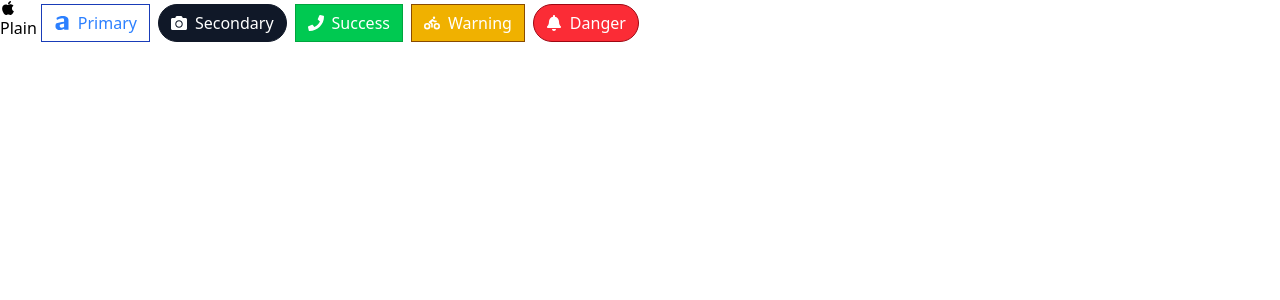
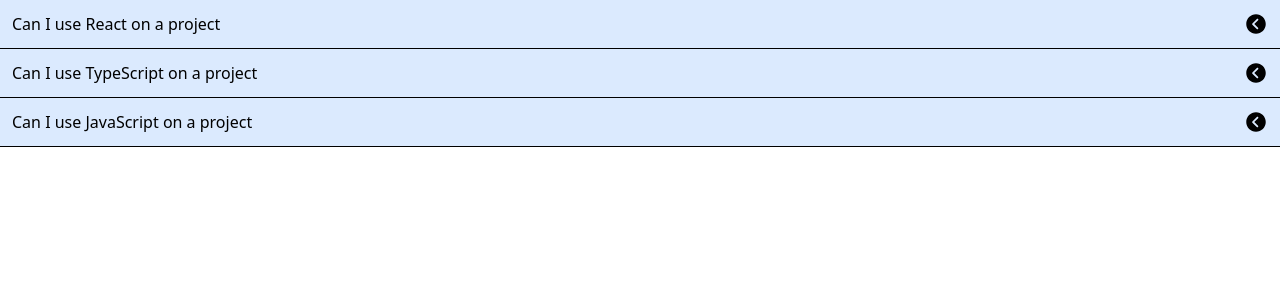
Before and after one commit to jaroslawkubiak/react_v2, a React (Vite) app in the folder 10-comps/: page / in a window 1280 px wide. Shown: the top 300 px of the page. Built offline with nearby package versions, Linux system fonts and the light colour scheme.

Commit message:
section 10 - accorion component

```diff
--- a/10-comps/src/App.js
+++ b/10-comps/src/App.js
@@ -1,65 +1,30 @@
-import Button from "./Button";
-import {
-  FaAmilia,
-  FaApple,
-  FaBell,
-  FaBiking,
-  FaCamera,
-  FaPhone,
-} from "react-icons/fa";
+import Accordion from "./components/Accordion";
 
 function App() {
-  const handleClick = () => {
-    console.log(`click`);
-  };
-
-  const handleMouseOver = () => {
-    console.log(`mouse over`);
-  };
+  const items = [
+    {
+      id: 1,
+      label: "Can I use React on a project",
+      content:
+        "React Lorem ipsum dolor sit amet consectetur adipisicing elit. Explicabo aperiam dolorum, nemo necessitatibus voluptate ea porro praesentium doloremque quibusdam ipsa.",
+    },
+    {
+      id: 2,
+      label: "Can I use TypeScript on a project",
+      content:
+        "TypeScript Officia quaerat inventore distinctio, ducimus repudiandae quibusdam ad non, asperiores, provident assumenda nostrum!",
+    },
+    {
+      id: 3,
+      label: "Can I use JavaScript on a project",
+      content:
+        "JavaScript Consectetur voluptate aut fugiat nihil ea quod expedita numquam molestiae, nulla, sint consequatur earum alias possimus ab voluptates nam nostrum architecto voluptatibus suscipit.",
+    },
+  ];
 
   return (
-    <div className="flex">
-      <div>
-        <Button rounded onClick={handleClick} className="mb-5">
-          <FaApple />
-          Plain
-        </Button>
-      </div>
-      <div>
-        <Button primary outline onMouseOver={handleMouseOver}>
-          <FaAmilia />
-          Primary
-        </Button>
-      </div>
-      <div>
-        <Button
-          secondary
-          rounded
-          onClick={handleClick}
-          onMouseOver={handleMouseOver}
-        >
-          <FaCamera />
-          Secondary
-        </Button>
-      </div>
-      <div>
-        <Button success>
-          <FaPhone />
-          Success
-        </Button>
-      </div>
-      <div>
-        <Button warning>
-          <FaBiking />
-          Warning
-        </Button>
-      </div>
-      <div>
-        <Button danger rounded>
-          <FaBell />
-          Danger
-        </Button>
-      </div>
+    <div>
+      <Accordion items={items} />
     </div>
   );
 }
--- /dev/null
+++ b/10-comps/src/components/Accordion.js
@@ -0,0 +1,45 @@
+import { useState } from "react";
+import {
+  IoIosArrowDropleftCircle,
+  IoIosArrowDropdownCircle,
+} from "react-icons/io";
+
+export default function Accordion({ items }) {
+  const [expandedIndex, setExpandedIndex] = useState(-1);
+
+  const renderedItems = items.map((item, index) => {
+    const isExpanded = index === expandedIndex;
+
+    const icon = (
+      <span className="text-2xl">
+        {isExpanded ? (
+          <IoIosArrowDropdownCircle />
+        ) : (
+          <IoIosArrowDropleftCircle />
+        )}
+      </span>
+    );
+
+    const handleClick = (nextIndex) => {
+      if (nextIndex === expandedIndex) {
+        setExpandedIndex(-1);
+      } else {
+        setExpandedIndex(nextIndex);
+      }
+    };
+    return (
+      <div key={item.id}>
+        <div
+          onClick={() => handleClick(index)}
+          className="bg-blue-100 cursor-pointer flex p-3 border-b justify-between items-center"
+        >
+          {item.label}
+          {icon}
+        </div>
+        {isExpanded && <div className="border-b p-5">{item.content}</div>}
+      </div>
+    );
+  });
+
+  return <div>{renderedItems}</div>;
+}
--- /dev/null
+++ b/10-comps/src/pages/ButtonPage.js
@@ -0,0 +1,67 @@
+import {
+  FaAmilia,
+  FaApple,
+  FaBell,
+  FaBiking,
+  FaCamera,
+  FaPhone,
+} from "react-icons/fa";
+import Button from "../components/Button";
+
+function ButtonPAge() {
+  const handleClick = () => {
+    console.log(`click`);
+  };
+
+  const handleMouseOver = () => {
+    console.log(`mouse over`);
+  };
+
+  return (
+    <div className="flex">
+      <div>
+        <Button rounded onClick={handleClick}>
+          <FaApple />
+          Plain
+        </Button>
+      </div>
+      <div>
+        <Button primary outline onMouseOver={handleMouseOver}>
+          <FaAmilia />
+          Primary
+        </Button>
+      </div>
+      <div>
+        <Button
+          secondary
+          rounded
+          onClick={handleClick}
+          onMouseOver={handleMouseOver}
+        >
+          <FaCamera />
+          Secondary
+        </Button>
+      </div>
+      <div>
+        <Button success>
+          <FaPhone />
+          Success
+        </Button>
+      </div>
+      <div>
+        <Button warning>
+          <FaBiking />
+          Warning
+        </Button>
+      </div>
+      <div>
+        <Button danger rounded>
+          <FaBell />
+          Danger
+        </Button>
+      </div>
+    </div>
+  );
+}
+
+export default ButtonPAge;
```
Also changed, not shown: 10-comps/src/components/Button.js (renamed from 10-comps/src/Button.js).
